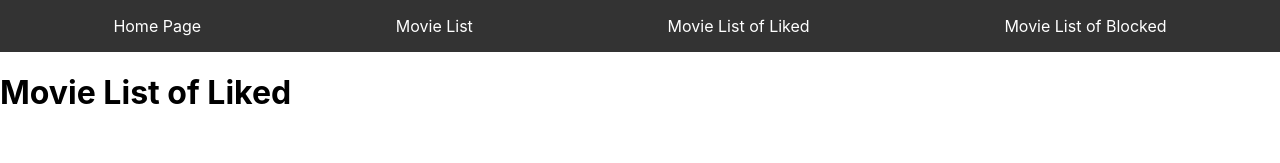
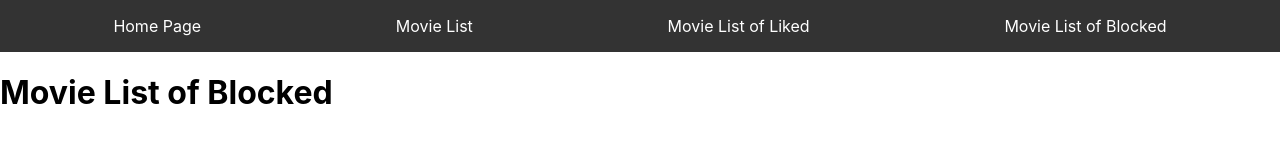
Before and after one commit to vividyu/USC_Team3_FinalProject, a React (Create React App) app: page /movie-list-liked in a window 1280 px wide. Shown: the top 163 px of the page. Built offline with nearby package versions, Linux system fonts and the light colour scheme.

Commit message:
Update MovieListLiked.js

```diff
--- a/src/components/MovieListLiked/MovieListLiked.js
+++ b/src/components/MovieListLiked/MovieListLiked.js
@@ -1,9 +1,16 @@
 import React from "react";
+import LikedMovieCard from "./MovieCardLiked";
 
-const MovieListLiked = () => {
+const MovieListLiked = ({movies}) => {
   return (
     <div>
-      <h1>Movie List of Liked</h1>
+      <h1>Movie List of Blocked</h1>
+      <div className="blocked-movie-list">
+        {movies ? movies.map((movie, index) => (
+        <LikedMovieCard key={index} movie={movie} />
+        )) : []}
+      </div>
+
     </div>
   );
 };
```
